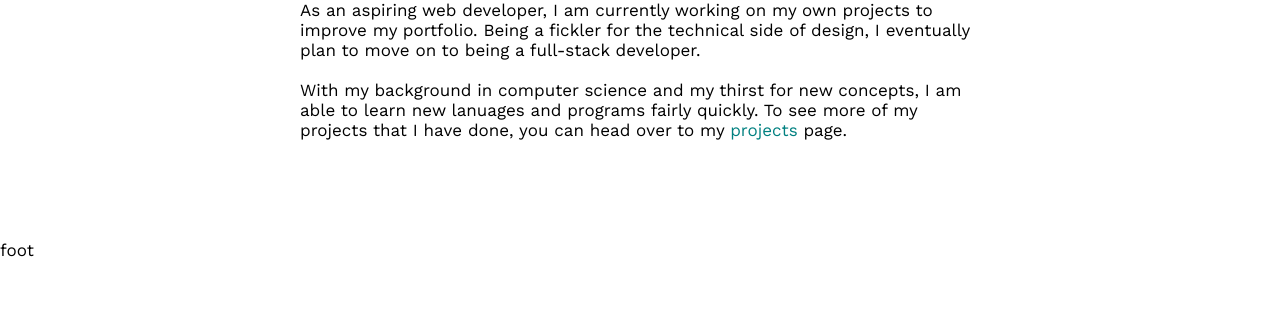
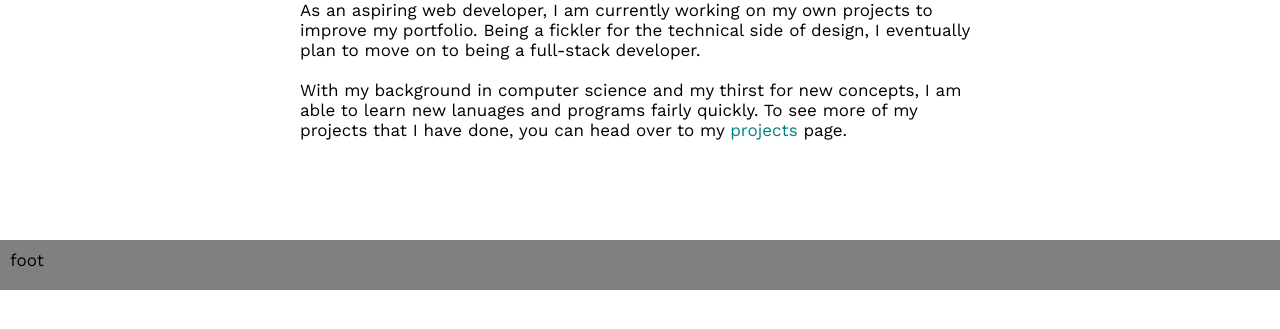
Before and after one commit to namshangl21/namshang.github.io, a plain HTML site: page index.html in a window 1280 px wide. Shown: the part 409-738 px from the top of the page. Drawn offline with nearby package versions, Linux system fonts and the light colour scheme.

Commit message:
Update index.html

```diff
--- a/index.html
+++ b/index.html
@@ -26,6 +26,6 @@
 		<p class="aboutmeinfo">As an aspiring web developer, I am currently working on my own projects to improve my portfolio. 	Being a fickler for the technical side of design, I eventually plan to move on to being a full-stack developer. <br/>
 			<br/>With my background in computer science and my thirst for new concepts, I am able to learn new lanuages and programs fairly quickly. To see more of my projects that I have done, you can head over to my <a href="/css/" style="text-decoration:none; color:teal">projects</a> page.
 		</p>
-		<div id="footer"> foot </div>
+		<div class="footer"> foot </div>
 	</body>
 </html>
```
